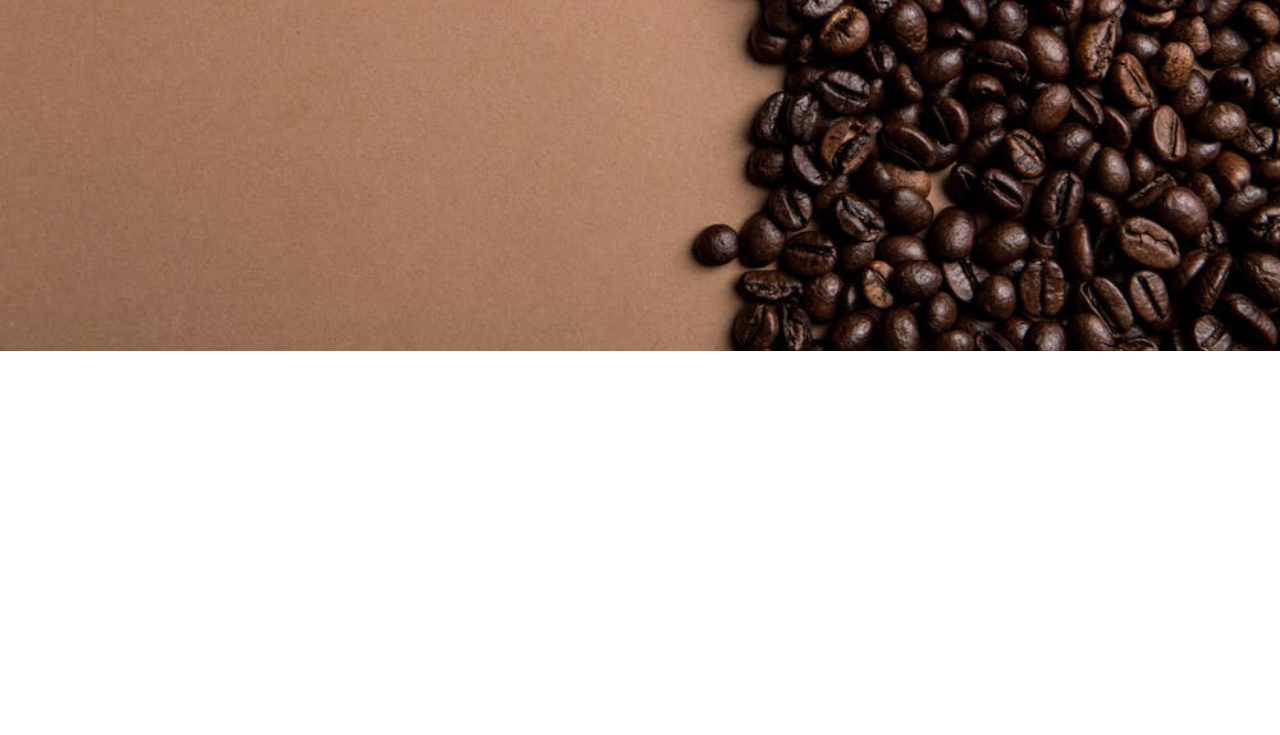
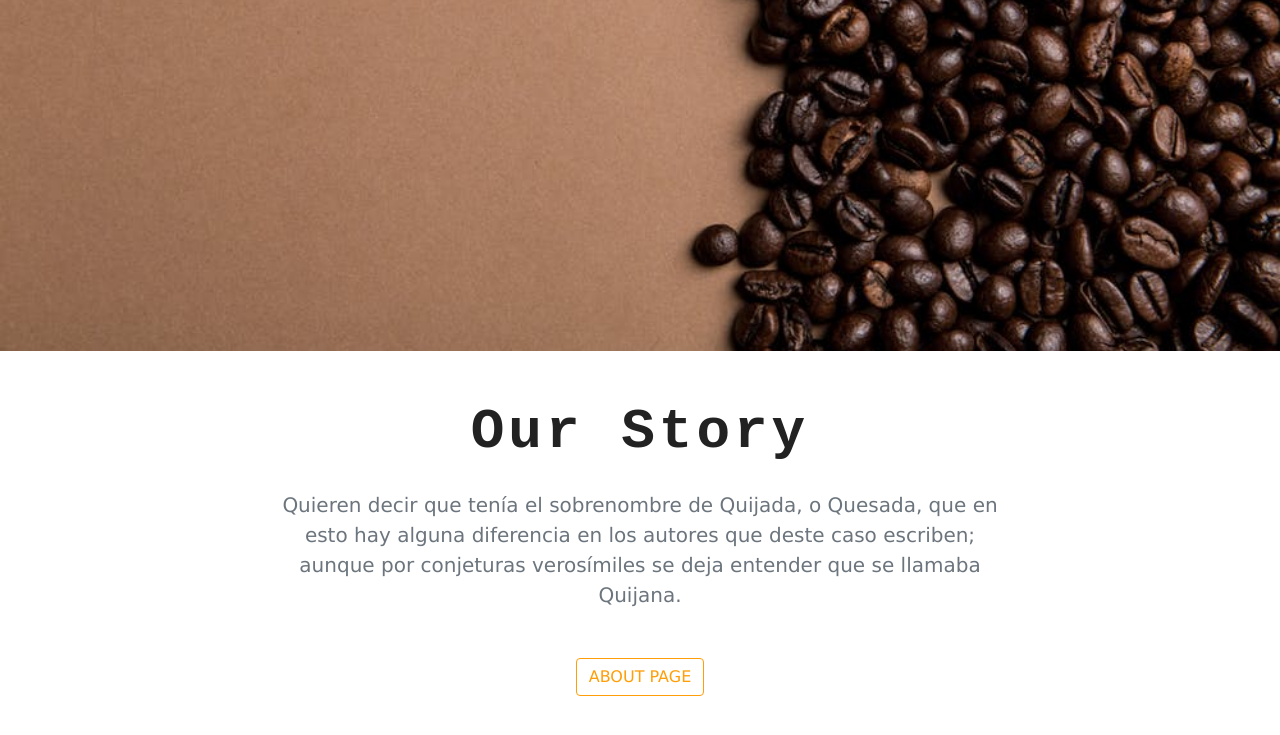
Before and after one commit to Conquist/coffe-shop, a Gatsby site: page / in a window 1280 px wide. Shown: the part 523-1258 px from the top of the page. Before the commit the page ends 874 px from the top, so only its background shows below. Built offline with nearby package versions, Linux system fonts and the light colour scheme; Gatsby itself is replaced by a stand-in of ours.

Commit message:
info-ourstory-first

```diff
--- a/package.json
+++ b/package.json
@@ -21,6 +21,11 @@
     "react-icons": "^3.10.0"
   },
   "devDependencies": {
+    "eslint": "^7.0.0",
+    "eslint-config-airbnb": "^18.1.0",
+    "eslint-plugin-import": "^2.20.2",
+    "eslint-plugin-jsx-a11y": "^6.2.3",
+    "eslint-plugin-react": "^7.20.0",
     "prettier": "2.0.5"
   },
   "keywords": [
--- /dev/null
+++ b/src/components/Globals/Home/Info.js
@@ -0,0 +1,30 @@
+import React from "react"
+import { Link } from "gatsby"
+import Title from "../Title"
+
+const Info = () => {
+  return (
+    <section className="py-5">
+      <div className="container">
+        <Title title="our story" />
+        <div className="row">
+          <div className="col-10 col-sm-8 mx-auto text-center">
+            <p className="lead text-muted mb-5">
+              Quieren decir que tenía el sobrenombre de Quijada, o Quesada, que
+              en esto hay alguna diferencia en los autores que deste caso
+              escriben; aunque por conjeturas verosímiles se deja entender que
+              se llamaba Quijana.
+            </p>
+            <Link to="/about">
+              <button className="btn text-uppercase btn-yellow">
+                about page
+              </button>
+            </Link>
+          </div>
+        </div>
+      </div>
+    </section>
+  )
+}
+
+export default Info
--- /dev/null
+++ b/src/components/Globals/Title.js
@@ -0,0 +1,16 @@
+import React from "react"
+
+export default function Title({ title }) {
+  return (
+    <div className="row">
+      <div className="col text-center mb-3">
+        <h1
+          className="display-4 text-capitalize
+            font-weight-bold"
+        >
+          {title}
+        </h1>
+      </div>
+    </div>
+  )
+}
--- a/src/components/layout.css
+++ b/src/components/layout.css
@@ -1,5 +1,5 @@
 :root {
-  --mainBrown: #2d1ef1;
+  --mainBrown: #2d1e1f;
   --mainYellow: rgb(255, 158, 9);
   --mainGrey: #ece8dc;
   --mainWhite: #fff;
@@ -37,3 +37,13 @@ h6 {
   background-position: center;
   background-size: cover;
 }
+
+.btn-yellow {
+  color: var(--mainYellow);
+  border-color: var(--mainYellow);
+}
+
+.btn-yellow:hover {
+  background: var(--mainYellow);
+  color: var(--mainBrown);
+}
--- a/src/pages/index.js
+++ b/src/pages/index.js
@@ -4,6 +4,7 @@ import { Link, graphql } from "gatsby"
 import Layout from "../components/layout"
 import SEO from "../components/seo"
 import BackgroundSection from "../components/Globals/BackgroundSection"
+import Info from "../components/Globals/Home/Info"
 
 const IndexPage = ({ data }) => (
   <Layout>
@@ -13,6 +14,7 @@ const IndexPage = ({ data }) => (
       title="Regular Joe´s"
       styleClass="default-background"
     />
+    <Info />
   </Layout>
 )
 
```
Also changed, not shown: 1 other file.
